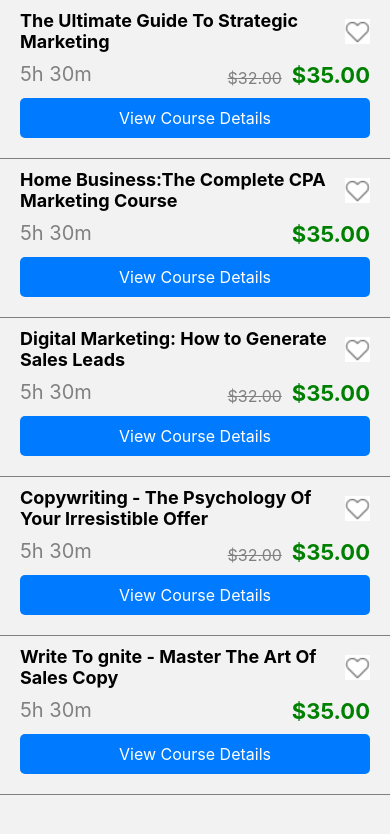
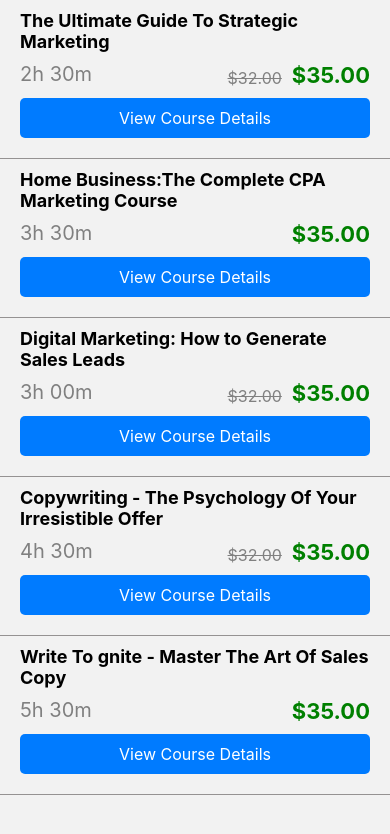
Before and after one commit to rajamuthiaha09/MobileProject, a React Native app: screen /Coursedetails in a window 390 px wide. Shown: the top 834 px of the page. Built offline with nearby package versions, Linux system fonts and the light colour scheme.

Commit message:
color code and font size updates

```diff
--- a/src/Components/Coursedetails.js
+++ b/src/Components/Coursedetails.js
@@ -1,55 +1,75 @@
-import {
-  Image,
-  StyleSheet,
-  Text,
-  ScrollView,
-  TouchableOpacity,
-  View,
-} from 'react-native';
+import { StyleSheet, Text, ScrollView, TouchableOpacity, View,} from 'react-native';
 import React from 'react';
-import {useNavigation} from '@react-navigation/native';
-import Icon from 'react-native-vector-icons/Foundation';
+import {COLORS, SIZES} from '../constants/themes';
 
 const Coursedetails = () => {
-  const navigation = useNavigation();
   const DATA = [
-    { id: '1', title: 'The Ultimate Guide To Strategic Marketing', src: require('../assets/images/cs7.png'), time: '5h 30m', amount: '$35.00', preamount: '$32.00', },
-    { id: '2', title: 'Home Business:The Complete CPA Marketing Course', src: require('../assets/images/cs8.jpg'), time: '5h 30m', amount: '$35.00', preamount: '', },
-    { id: '3', title: 'Digital Marketing: How to Generate Sales Leads', src: require('../assets/images/cs9.jpg'), time: '5h 30m', amount: '$35.00', preamount: '$32.00', },
-    { id: '4', title: 'Copywriting - The Psychology Of Your Irresistible Offer', src: require('../assets/images/cs9.jpg'), time: '5h 30m', amount: '$35.00', preamount: '$32.00', },
-    { id: '5', title: 'Write To gnite - Master The Art Of Sales Copy', src: require('../assets/images/cs9.jpg'), time: '5h 30m', amount: '$35.00', preamount: '', },
+    {
+      id: '1',
+      title: 'The Ultimate Guide To Strategic Marketing',
+      src: require('../assets/images/cs7.png'),
+      time: '2h 30m',
+      amount: '$35.00',
+      preamount: '$32.00',
+    },
+    {
+      id: '2',
+      title: 'Home Business:The Complete CPA Marketing Course',
+      src: require('../assets/images/cs8.jpg'),
+      time: '3h 30m',
+      amount: '$35.00',
+      preamount: '',
+    },
+    {
+      id: '3',
+      title: 'Digital Marketing: How to Generate Sales Leads',
+      src: require('../assets/images/cs9.jpg'),
+      time: '3h 00m',
+      amount: '$35.00',
+      preamount: '$32.00',
+    },
+    {
+      id: '4',
+      title: 'Copywriting - The Psychology Of Your Irresistible Offer',
+      src: require('../assets/images/cs9.jpg'),
+      time: '4h 30m',
+      amount: '$35.00',
+      preamount: '$32.00',
+    },
+    {
+      id: '5',
+      title: 'Write To gnite - Master The Art Of Sales Copy',
+      src: require('../assets/images/cs9.jpg'),
+      time: '5h 30m',
+      amount: '$35.00',
+      preamount: '',
+    },
   ];
 
   return (
     <ScrollView contentContainerStyle={styles.container}>
       {DATA.map(item => (
         <View style={styles.cardLayer}>
-        {/* <Icon
-                    name="asterisk"
-                    color={'red'}
-                    size={90}
-                    style={{ marginHorizontal: 10 }}
-                  /> */}
           <View key={item.id} style={styles.card}>
-          <View>{/* <Image source={item.src} style={styles.image} /> */}</View>
-          <View style={styles.childContainer}>
-            <View style={styles.amountprixe2}>
+            <View>
+              {/* <Image source={item.src} style={styles.image} /> */}
+            </View>
+            {/* <View style={styles.childContainer}> */}
+              <View style={styles.headContainer}>
                 <Text style={styles.title}>{item.title}</Text>
-              <Image source={require('../assets/images/icon.png')} />
+                {/* <Image source={require('../assets/images/icon.png')} /> */}
               </View>
-            <View style={styles.amountprixe}>
+              <View style={styles.priceDetails}>
                 <View>
-                <Text style={styles.time}>{item.time}</Text>
+                  <Text style={styles.courseTime}>{item.time}</Text>
                 </View>
-              <View style={styles.amountprixe1}>
-                <Text style={styles.preamount}>{item.preamount}</Text>
-                <Text style={styles.amount}>{item.amount}</Text>
+                <View style={styles.amountDetails}>
+                  <Text style={styles.coursePreAmount}>{item.preamount}</Text>
+                  <Text style={styles.courseAmount}>{item.amount}</Text>
                 </View>
               </View>
-          </View>
-          <TouchableOpacity
-            style={styles.button}
-            onPress={() => alert(`Button pressed for ${item.title}`)}>
+            {/* </View> */}
+            <TouchableOpacity style={styles.button}>
               <Text style={styles.buttonText}>View Course Details</Text>
             </TouchableOpacity>
           </View>
@@ -62,38 +82,21 @@ const Coursedetails = () => {
 export default Coursedetails;
 
 const styles = StyleSheet.create({
-  container: {
-    // padding: 20,
-  },
-  cardLayer:{
-    borderBottomColor: 'grey',
+  cardLayer: {
+    borderBottomColor: COLORS.$grey_shade_1,
     borderBottomWidth: 1,
-    padding:0,
   },
   card: {
-    // backgroundColor: 'white',
-    // borderRadius: 8,
-    // shadowColor: '#000',
-    // shadowOffset: { width: 0, height: 2 },
-    // shadowOpacity: 0.1,
-    // shadowRadius: 4,
     marginBottom: 20,
     paddingHorizontal: 20,
-    // padding: 15,
-    // elevation: 3, // For Android shadow
-  },
-  image: {
-    width: '100%',
-    height: 150,
-    borderRadius: 8,
   },
   title: {
-    fontSize: 18,
+    fontSize: SIZES.sz_18_font,
     fontWeight: 'bold',
     marginVertical: 10,
   },
-  time: {
-    fontSize: 20,
+  courseTime: {
+    fontSize: SIZES.sz_20_font,
     color: 'gray',
   },
   priceContainer: {
@@ -101,48 +104,35 @@ const styles = StyleSheet.create({
     justifyContent: 'space-between',
     marginVertical: 10,
   },
-  amount: {
-    fontSize: 22,
+  courseAmount: {
+    fontSize: SIZES.sz_22_font,
     fontWeight: 'bold',
-    color: 'green',
+    color: COLORS.$green,
   },
-  preamount: {
-    fontSize: 16,
+  coursePreAmount: {
+    fontSize: SIZES.sz_16_font,
     textDecorationLine: 'line-through',
     color: 'gray',
     paddingTop: 6,
   },
   button: {
-    backgroundColor: '#007bff',
+    backgroundColor: COLORS.$blue_shade_1,
     paddingVertical: 10,
     paddingHorizontal: 20,
     borderRadius: 5,
     alignItems: 'center',
   },
   buttonText: {
-    color: 'white',
-    fontSize: 16,
+    color: COLORS.$White,
+    fontSize: SIZES.sz_16_font,
   },
-  childContainer: {
-    flexDirection: 'column',
-  },
-  amountprixe: {
+  priceDetails: {
     flexDirection: 'row',
     justifyContent: 'space-between',
-    // gap: 10,
     marginBottom: 10,
   },
-  amountprixe1: {
+  amountDetails: {
     flexDirection: 'row',
     gap: 10,
   },
-  amountprixe2: {
-    flexDirection: 'row',
-    justifyContent: 'space-between',
-    alignItems:'center',
-    // gap: 10,
-  },
-  viewimage: {
-    // paddingTop: 20,
-  },
 });
--- a/src/Components/PrivacyPolicy.js
+++ b/src/Components/PrivacyPolicy.js
@@ -1,5 +1,6 @@
 import React from 'react';
 import {Text, View, FlatList, StyleSheet} from 'react-native';
+import { COLORS, SIZES } from '../constants/themes';
 
 const PrivacyPolicy = () => {
     const DATA = [
@@ -26,8 +27,7 @@ const PrivacyPolicy = () => {
             <Text style={styles.contentText}>{item.content}</Text>
           </View>
         )}
-        showsHorizontalScrollIndicator={false}
-        //   keyExtractor={item => item.id}
+        showsVerticalScrollIndicator={false}
       />
     </View>
   );
@@ -38,22 +38,22 @@ export default PrivacyPolicy;
 const styles = StyleSheet.create({
   container: {
     flex: 1,
-    marginHorizontal: 20,
-    marginVertical: 10,
+    marginHorizontal: SIZES.margin_20,
+    marginVertical: SIZES.margin_10,
   },
   contentHeader: {
-    color: 'black',
-    fontSize: 20,
+    color: COLORS.$black,
+    fontSize: SIZES.sz_20_font,
     fontWeight: 'bold',
   },
   contentText: {
-    fontSize: 17,
-    color: 'black',
-    fontWeight: 'light',
+    fontSize: SIZES.sz_17_font,
+    color: COLORS.$black,
+    // fontWeight: 'light',
     textAlign: 'justify',
-    borderColor: 'gray',
+    borderColor: COLORS.$gray,
     borderWidth: 1,
-    padding: 20,
+    padding: SIZES.padding_20,
     marginVertical: 20,
   },
   textcontainer: {
@@ -61,8 +61,8 @@ const styles = StyleSheet.create({
     alignItems: 'center',
   },
   textHeader: {
-    fontSize: 25,
-    fontWeight: 'light',
-    color: 'gray',
+    fontSize: SIZES.sz_25_font,
+    // fontWeight: 'light',
+    color: COLORS.$grey_shade_1,
   },
 });
--- a/src/Components/ProfileEditPage.js
+++ b/src/Components/ProfileEditPage.js
@@ -1,55 +1,32 @@
 import React from 'react';
-import {
-  Text,
-  View,
-  ScrollView,
-  StyleSheet,
-  TouchableOpacity,
-} from 'react-native';
-import {useNavigation} from '@react-navigation/native';
+import { Text, View, ScrollView, StyleSheet, TouchableOpacity,} from 'react-native';
+import { useNavigation } from '@react-navigation/native';
+import { COLORS, SIZES } from '../constants/themes';
 
 const ProfileEditPage = () => {
   const navigation = useNavigation();
   const DATA = [
-    { id: '1', listname: 'Wishlist', screen: 'WishlistScreen' },
-    { id: '2', listname: 'Coupons', screen: 'CouponsScreen' },
-    { id: '3', listname: 'Wallet', screen: 'WalletScreen' },
-    { id: '4', listname: 'Help & Support', screen: 'HelpScreen' },
-    { id: '5', listname: 'Privacy Policy', screen: 'PrivacyPolicy' },
-    { id: '6', listname: 'Sign out', screen: 'SignOutScreen' },
+    {id: '1', listname: 'Wishlist', screen: 'WishlistScreen'},
+    {id: '2', listname: 'Coupons', screen: 'CouponsScreen'},
+    {id: '3', listname: 'Wallet', screen: 'WalletScreen'},
+    {id: '4', listname: 'Help & Support', screen: 'HelpScreen'},
+    {id: '5', listname: 'Privacy Policy', screen: 'PrivacyPolicy'},
+    {id: '6', listname: 'Sign out', screen: 'Homescreen'},
   ];
-  // const renderItem = ({ item }) => (
-  //   <View style={styles.item}>
-  //     <Text style={styles.title}>{item.listname}</Text>
-  //   </View>
-  // );
+
   return (
     <View style={styles.container}>
+      <View style={styles.profileHeaderView}>
       <Text style={styles.profileHeader}>My Profile</Text>
       <Text style={styles.profileUser}>Rajaha Muthiaha</Text>
-      <Text style={styles.profileUserEmail}>rajahamuthiaha@gmail.com</Text>
-      {/* <FlatList
-      data={DATA}
-      renderItem={({data}) =>
-<View> // flex-direction: row
-    <Image
-      src={data.image}
-    />
-    <Text>data.label</Text> // flex:1
-     <Image
-      src={rightarrow}
-    />
+      <Text style={styles.profileUserEmail}>rajahamuthiaha@thoughtbees.com</Text>
       </View>
-}
-      keyExtractor={item => item.id}
-    /> */}
-      <ScrollView contentContainerStyle={styles.container1}>
+      <ScrollView contentContainerStyle={styles.menuList}>
         {DATA.map(item => (
           <TouchableOpacity
             key={item.id}
             style={styles.item}
-          onPress={() => navigation.navigate(item.screen)}
-        >
+            onPress={() => navigation.navigate(item.screen)}>
             <Text style={styles.titleHeading}>{item.listname}</Text>
           </TouchableOpacity>
         ))}
@@ -64,24 +41,30 @@ const styles = StyleSheet.create({
   container: {
     flexGrow: 1,
     justifyContent: 'center',
-    backgroundColor: 'white',
+    backgroundColor: COLORS.$White,
   },
-  container1: {
-    flexGrow: 1,
-    justifyContent: 'center',
-    // backgroundColor: 'green',
+  profileHeaderView: {
+    alignItems: 'center',
+  },
+  profileHeader:{
+    fontSize: SIZES.sz_22_font,
+  },
+  profileUser: {
+    fontSize: SIZES.sz_28_font,
+    fontWeight: 'bold',
+  },
+  profileUserEmail: {
+    fontSize: SIZES.sz_25_font,
   },
   item: {
     padding: 20,
     marginVertical: 8,
     marginHorizontal: 16,
-    backgroundColor: '#FFF7FC',
+    backgroundColor: COLORS.$pink_shade_1,
     borderRadius: 10,
   },
   titleHeading: {
-    fontSize: 16,
-    color: 'black',
-    // color: '#FFF7FC',
-    // color: '#EBF4FE',
+    fontSize: SIZES.sz_22_font,
+    color: COLORS.$black,
   },
 });
--- /dev/null
+++ b/src/constants/themes.js
@@ -0,0 +1,64 @@
+import { Dimensions } from 'react-native';
+const { width, height } = Dimensions.get('window');
+
+export const COLORS = {
+
+  //Common Theme colors
+  '$White': '#fff',
+  '$black': '#000',
+  '$primary': '#45484A',
+  '$secondary': '#AEB5BB',
+  '$green':'#008000',
+
+  //gray color
+  '$gray': '#D9D9D9',
+  '$grey_shade_1': '#959292',
+
+  //pink color
+  '$pink_shade_1': '#FFF7FC',
+
+  //blue color
+  '$blue_shade_1': '#007bff',
+
+};
+
+export const SIZES = {
+  // margin
+  margin_10: 12,
+  margin_20: 20,
+
+  // padding
+  padding_20: 20,
+  // padding_24: 24,
+  // padding_30: 30,
+
+  // font
+  sz_16_font: 16,
+  sz_17_font: 17,
+  sz_18_font: 18,
+  sz_20_font: 20,
+  sz_22_font: 22,
+  sz_25_font: 25,
+  sz_28_font: 28,
+  sz_30_font: 30,
+
+  // font weight
+  regular_font: '400',
+  medium_font: '500',
+  semi_bold_font: '600',
+  bold_font: '700',
+
+  // app dimensions
+  width,
+  height,
+
+  // Font-Families
+  Bold: 'Poppins-Bold',
+  Light: 'Poppins-Light',
+  Medium: 'Poppins-Medium',
+  Regular: 'Poppins-Regular',
+  SemiBold: 'Poppins-SemiBold',
+};
+
+const appTheme = { COLORS, SIZES };
+export default appTheme;
```
Also changed, not shown: src/Components/Coursename.js (+8 -41 lines), src/Components/Signupscreen.js (+12 -3 lines). Lines whose indentation alone changed are shown as unchanged.
